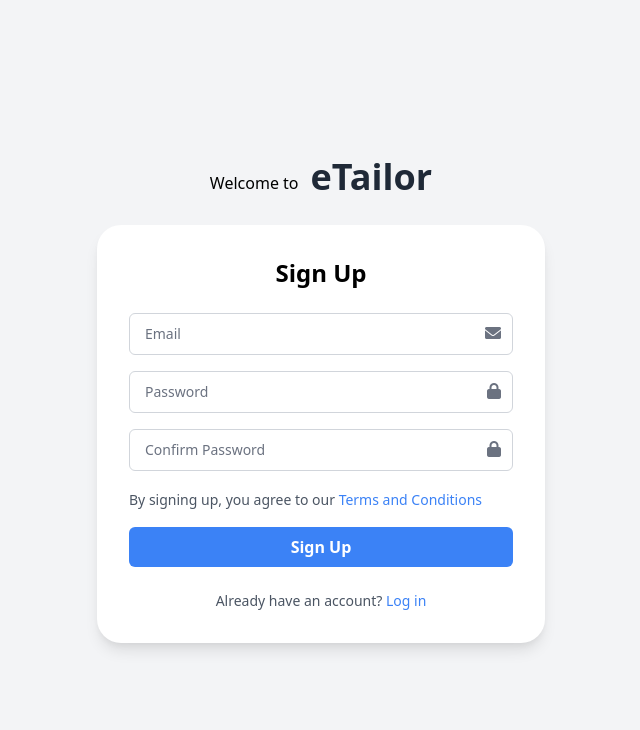
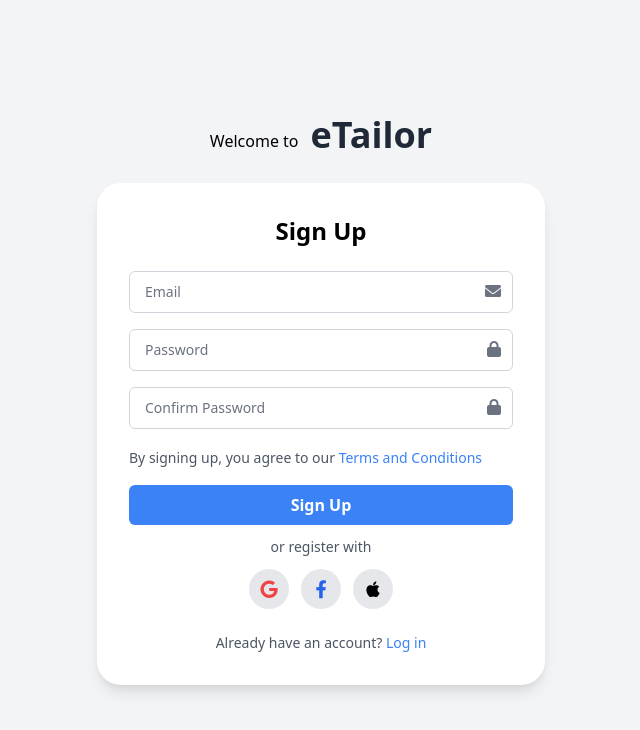
Before and after one commit to MindOfBear/Human-Computer-Interaction, a plain HTML site: page DesignTema1/index.html in a window 1280 px wide. Shown: the whole page, without its empty margins (319-959 px from the left). Drawn offline with nearby package versions, Linux system fonts and the light colour scheme.

Commit message:
Updated register page

```diff
--- a/DesignTema1/index.html
+++ b/DesignTema1/index.html
@@ -37,8 +37,23 @@
                 By signing up, you agree to our <a class="text-blue-500 hover:underline">Terms and Conditions</a>
             </label>
         </div>
-        <div class="mb-6">
-          <button type="submit" class="w-full py-2 bg-blue-500 text-white font-semibold rounded-md hover:bg-blue-600">Sign Up</button>
+        <div class="mb-3">
+          <button type="submit" class="w-full py-2 bg-blue-500 text-white font-semibold rounded-md hover:bg-blue-600">
+            Sign Up
+          </button>
+        </div>
+        <p class="w-full text-center text-sm text-gray-600 mb-3">or register with</p>
+
+        <div class="flex justify-center space-x-3 mb-6">
+          <button class="w-10 h-10 flex items-center justify-center bg-gray-200 rounded-full hover:bg-gray-300">
+            <i class="fab fa-google text-red-500 text-lg"></i>
+          </button>
+          <button class="w-10 h-10 flex items-center justify-center bg-gray-200 rounded-full hover:bg-gray-300">
+            <i class="fab fa-facebook-f text-blue-600 text-lg"></i>
+          </button>
+          <button class="w-10 h-10 flex items-center justify-center bg-gray-200 rounded-full hover:bg-gray-300">
+            <i class="fab fa-apple text-black text-lg"></i>
+          </button>
         </div>
         <p class="text-center text-sm text-gray-600">Already have an account? <a class="text-blue-500 hover:underline">Log in</a></p>
       </form>
```
Also changed, not shown: 3 other files.
